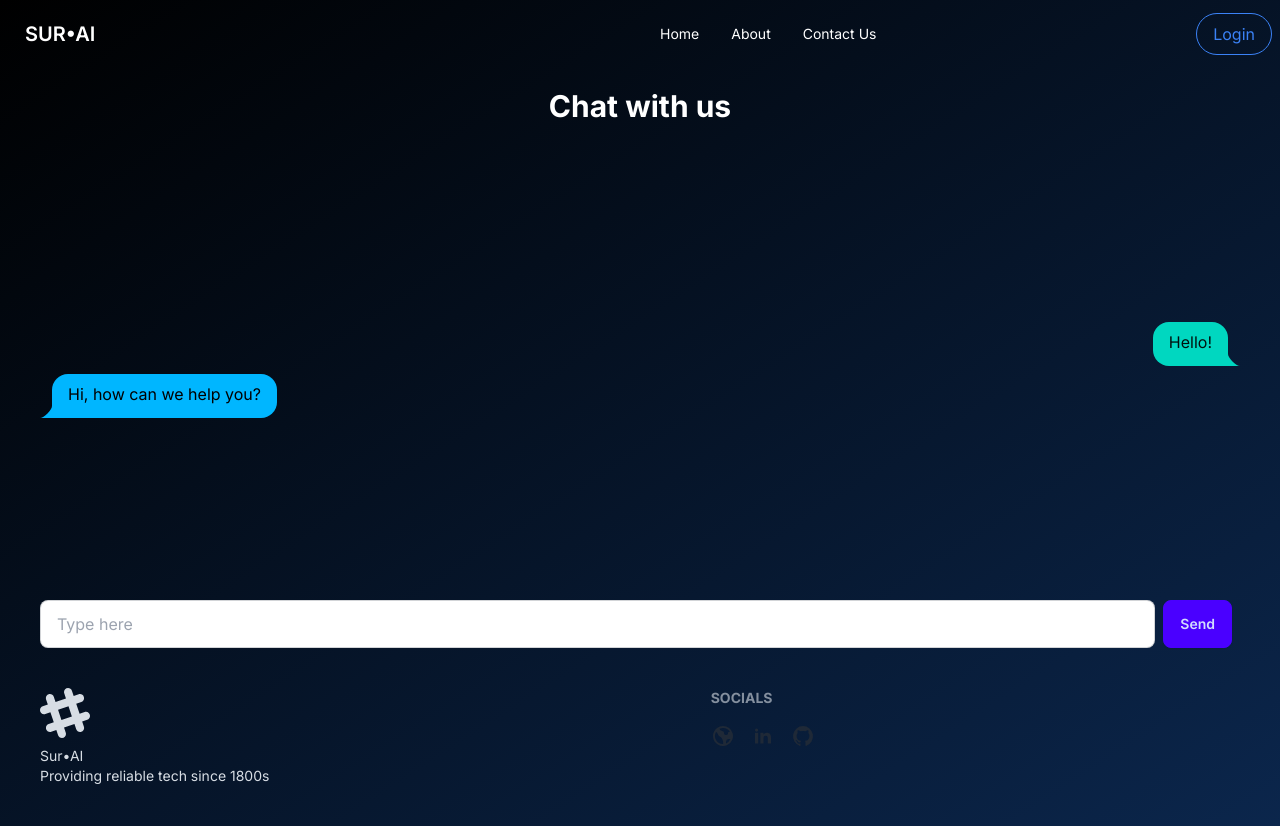
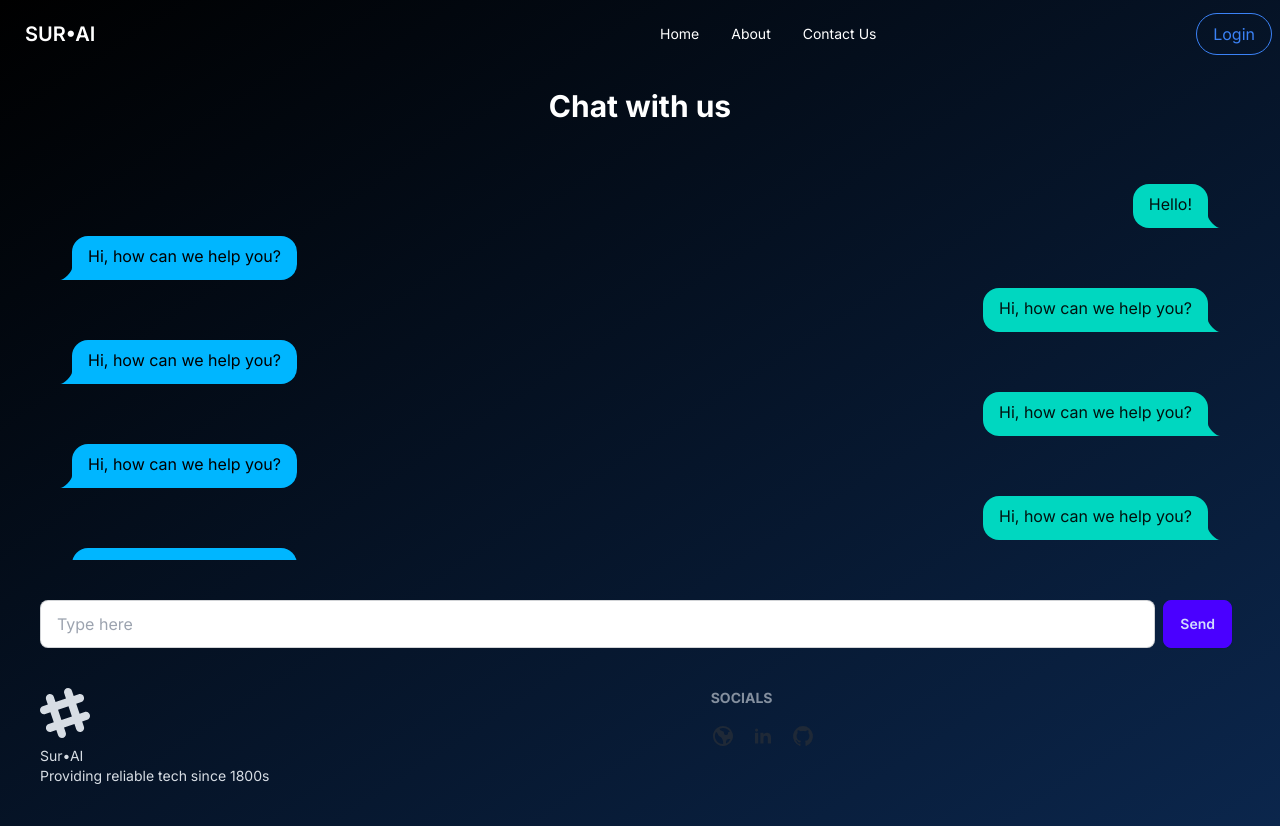
Before and after one commit to khp53/start_up_research_tool, a Next.js app: page /chat in a window 1280 px wide. Built offline with nearby package versions, Linux system fonts and the light colour scheme.

Commit message:
scroll-bar color chnaged

```diff
--- a/src/app/chat/page.tsx
+++ b/src/app/chat/page.tsx
@@ -8,11 +8,23 @@ export default function Chat() {
             <Navbar />
             <div className="flex flex-col items-center justify-between h-screenMod mx-10">
                 <h1 className="text-3xl text-white font-bold text-left mainText my-5">Chat with us</h1>
-                <div className="w-full my-10">
+
+                <div className="w-full my-10 px-5 custom-scrollbar" style={{ height: '500px', overflowY: 'scroll' }}>
                     {/* Mock array of chat messages for demonstration */}
                     {[
                         { id: 1, sender: "User", message: "Hello!" },
                         { id: 2, sender: "Support", message: "Hi, how can we help you?" },
+                        { id: 2, sender: "User", message: "Hi, how can we help you?" },
+                        { id: 2, sender: "Support", message: "Hi, how can we help you?" },
+                        { id: 2, sender: "User", message: "Hi, how can we help you?" },
+                        { id: 2, sender: "Support", message: "Hi, how can we help you?" },
+                        { id: 2, sender: "User", message: "Hi, how can we help you?" },
+                        { id: 2, sender: "Support", message: "Hi, how can we help you?" },
+                        { id: 2, sender: "User", message: "Hi, how can we help you?" },
+                        { id: 2, sender: "Support", message: "Hi, how can we help you?" },
+                        { id: 2, sender: "User", message: "Hi, how can we help you?" },
+                        { id: 2, sender: "Support", message: "Hi, how can we help you?" },
+                        { id: 2, sender: "User", message: "Hi, how can we help you?" },
                         // Add more chat messages here
                     ].map((chat) => (
                         <div key={chat.id} className={`chat ${chat.sender === "Support" ? "chat-start" : "chat-end"}`}>
@@ -24,6 +36,7 @@ export default function Chat() {
                     <input type="text" placeholder="Type here" className="input input-bordered w-full" />
                     <button className="btn btn-primary mx-2">Send</button>
                 </div>
+
             </div>
             <Footer />
         </main>
--- a/src/app/globals.css
+++ b/src/app/globals.css
@@ -51,3 +51,21 @@ body {
 .h-screenMod {
   height: 72.5vh;
 }
+
+.custom-scrollbar::-webkit-scrollbar {
+  width: 15px;
+}
+
+.custom-scrollbar::-webkit-scrollbar-track {
+  background: #f0f0f0;
+}
+
+.custom-scrollbar::-webkit-scrollbar-thumb {
+  background: #888;
+  border-radius: 4px;
+}
+
+/* Optional: Change the scrollbar thumb color on hover */
+.custom-scrollbar::-webkit-scrollbar-thumb:hover {
+  background: #555;
+}
```
